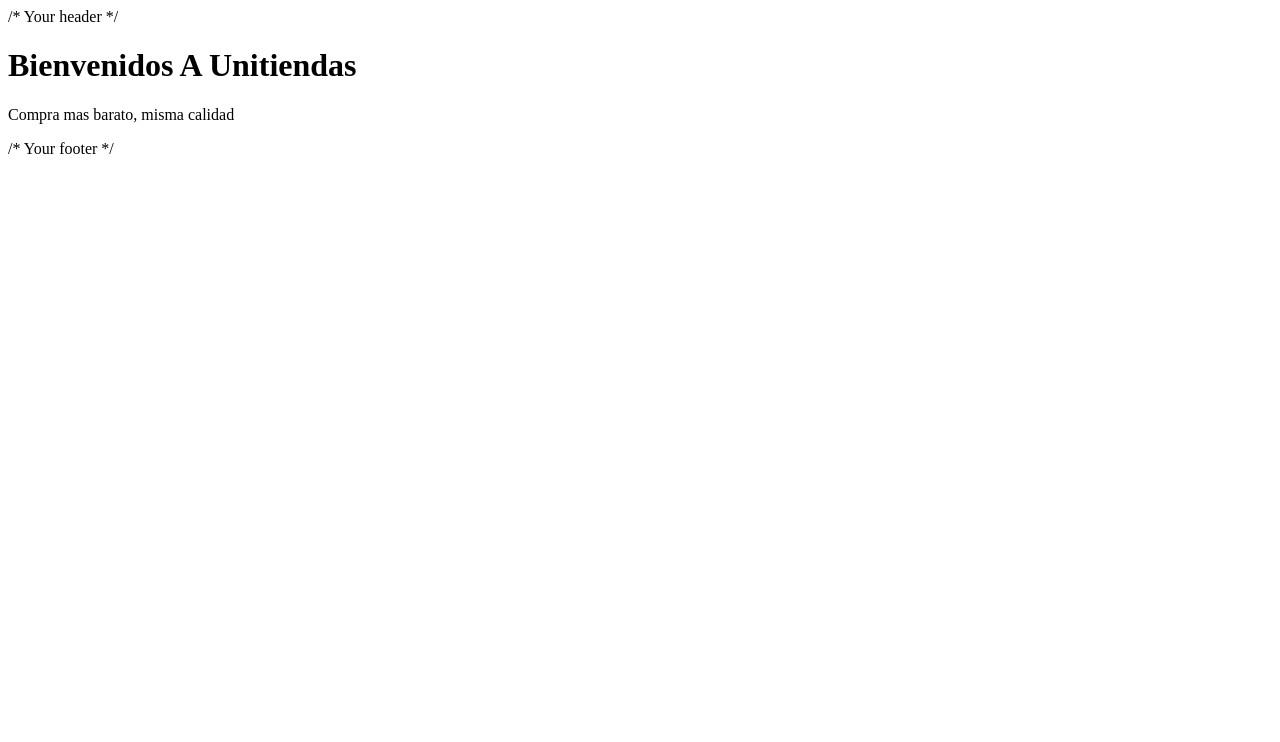
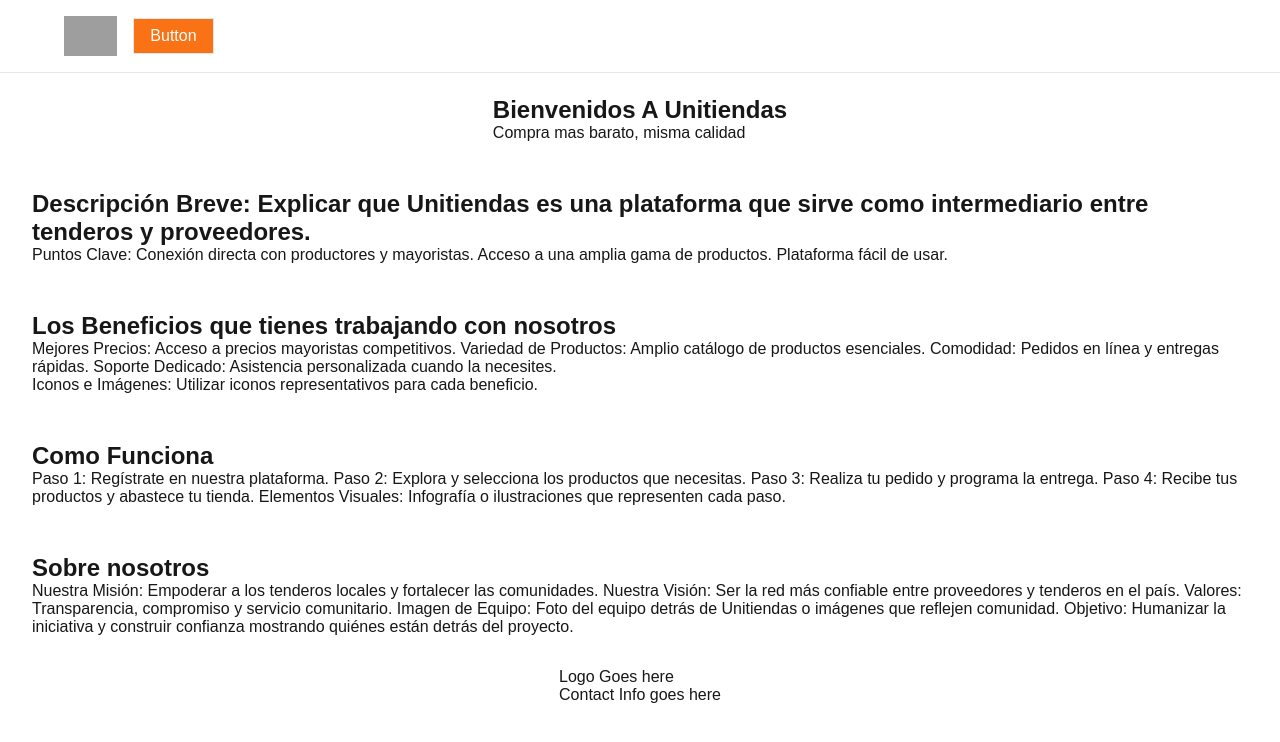
Before and after one commit to denisjosemendozavidal/unitiendas, a Next.js app: page / in a window 1280 px wide. Shown: the top 742 px of the page. Built offline with nearby package versions, Linux system fonts and the light colour scheme; grey boxes are pictures that could not be loaded.

Commit message:
Pushing to deply on vercel

```diff
--- a/src/app/layout.js
+++ b/src/app/layout.js
@@ -1,3 +1,6 @@
+import Footer from "@/components/Footer";
+import Navbar from "@/components/Navbar";
+
 export const metadata = {
   title: "Next.js",
   description: "Generated by Next.js",
@@ -7,9 +10,11 @@
   return (
     <html lang="en">
       <body>
-        <header>/* Your header */</header>
-        <main>{children}</main>
-        <footer>/* Your footer */</footer>
+        <div className="pagewrapper">
+          <Navbar />
+          <main>{children}</main>
+          <Footer />
+        </div>
       </body>
     </html>
   );
--- a/src/app/page.js
+++ b/src/app/page.js
@@ -1,5 +1,7 @@
+import "../styles/globals.css";
+
 export const metadata = {
-  title: "Your Site Title",
+  title: "UniTiendas",
   description: "A brief description of your site.",
   keywords: ["keyword1", "keyword2", "keyword3"],
   openGraph: {
@@ -33,17 +35,90 @@
 
 const HeroSection = () => {
   return (
-    <div className="heroSectionStyling">
+    <section className="heroSectionStyling">
       <h1 className="h1Styling">Bienvenidos A Unitiendas</h1>
       <p className="subTitleStyling"> Compra mas barato, misma calidad</p>
-    </div>
+    </section>
+  );
+};
+
+const WhoWeAre = () => {
+  return (
+    <section className="OverallSectionStyling">
+      <h2 className="h2Styling">
+        Descripción Breve: Explicar que Unitiendas es una plataforma que sirve
+        como intermediario entre tenderos y proveedores.
+      </h2>
+      <p className="">
+        {" "}
+        Puntos Clave: Conexión directa con productores y mayoristas. Acceso a
+        una amplia gama de productos. Plataforma fácil de usar.
+      </p>
+    </section>
+  );
+};
+
+const Benefits = () => {
+  return (
+    <section className="OverallSectionStyling">
+      <h2 className="h2Styling">
+        Los Beneficios que tienes trabajando con nosotros
+      </h2>
+      <p className="">
+        {" "}
+        Mejores Precios: Acceso a precios mayoristas competitivos. Variedad de
+        Productos: Amplio catálogo de productos esenciales. Comodidad: Pedidos
+        en línea y entregas rápidas. Soporte Dedicado: Asistencia personalizada
+        cuando la necesites.
+      </p>
+      <p className="">
+        {" "}
+        Iconos e Imágenes: Utilizar iconos representativos para cada beneficio.
+      </p>
+    </section>
+  );
+};
+
+const HowItWorks = () => {
+  return (
+    <section className="OverallSectionStyling">
+      <h2 className="h2Styling">Como Funciona</h2>
+      <p className="">
+        {" "}
+        Paso 1: Regístrate en nuestra plataforma. Paso 2: Explora y selecciona
+        los productos que necesitas. Paso 3: Realiza tu pedido y programa la
+        entrega. Paso 4: Recibe tus productos y abastece tu tienda. Elementos
+        Visuales: Infografía o ilustraciones que representen cada paso.
+      </p>
+    </section>
+  );
+};
+
+const AboutUs = () => {
+  return (
+    <section className="OverallSectionStyling">
+      <h2 className="h2Styling">Sobre nosotros</h2>
+      <p className="">
+        {" "}
+        Nuestra Misión: Empoderar a los tenderos locales y fortalecer las
+        comunidades. Nuestra Visión: Ser la red más confiable entre proveedores
+        y tenderos en el país. Valores: Transparencia, compromiso y servicio
+        comunitario. Imagen de Equipo: Foto del equipo detrás de Unitiendas o
+        imágenes que reflejen comunidad. Objetivo: Humanizar la iniciativa y
+        construir confianza mostrando quiénes están detrás del proyecto.
+      </p>
+    </section>
   );
 };
 
 export default function HomePage() {
   return (
-    <main>
+    <main className="globalPaddingAndStructuring">
       <HeroSection />
+      <WhoWeAre />
+      <Benefits />
+      <HowItWorks />
+      <AboutUs />
     </main>
   );
 }
--- a/src/components/Footer.js
+++ b/src/components/Footer.js
@@ -0,0 +1,7 @@
+export default function Footer() {
+  return (
+    <footer>
+      <div>Logo Goes here</div> <div>Contact Info goes here</div>
+    </footer>
+  );
+}
--- a/src/components/Navbar.js
+++ b/src/components/Navbar.js
@@ -0,0 +1,21 @@
+import "../styles/globals.css";
+import "../styles/navbar.css";
+
+export default function Navbar() {
+  return (
+    <header class="header">
+      <nav class="navbar">
+        <a href="#" class="nav-logo">
+          <img
+            src="https://d22po4pjz3o32e.cloudfront.net/logo-image.svg"
+            alt="Logo image"
+          />
+        </a>
+
+        <div class="nav-button">
+          <button class="button">Button</button>
+        </div>
+      </nav>
+    </header>
+  );
+}
--- a/src/styles/globals.css
+++ b/src/styles/globals.css
@@ -1,13 +1,13 @@
 :root {
   --background: #ffffff;
   --foreground: #171717;
-}
-
-@media (prefers-color-scheme: dark) {
-  :root {
-    --background: #0a0a0a;
-    --foreground: #ededed;
-  }
+  --darkBlue: #1e3a8a;
+  --green: #10b981;
+  --orange: #f97316;
+  --white: #ffffff;
+  --lightGray: #f3f4f6;
+  --darkGray: #374151;
+  --darkerGray: #1f2937;
 }
 
 html,
@@ -40,3 +40,24 @@
     color-scheme: dark;
   }
 }
+
+.pagewrapper {
+  display: flex;
+  flex-direction: column;
+  align-items: center;
+}
+
+.globalPaddingAndStructuring {
+  display: flex;
+  flex-direction: column;
+  gap: 3rem;
+  flex-wrap: wrap;
+  align-content: center;
+  align-items: center;
+  max-width: 90rem;
+  padding: 2rem;
+}
+
+.heroSectionStyling {
+  margin-top: 4rem;
+}
--- /dev/null
+++ b/src/styles/navbar.css
@@ -0,0 +1,77 @@
+.header {
+  position: fixed;
+  top: 0;
+  width: 100%;
+  background-color: #ffffff; /* Cambia el color según tu paleta */
+  border-bottom: 1px solid #e5e7eb; /* Cambia el color según tu paleta */
+  z-index: 1000;
+}
+
+/* Navbar Styles */
+.navbar {
+  display: grid;
+  grid-template-columns: 1fr max-content 1fr;
+  align-items: center;
+  padding: 0 5%;
+  min-height: 72px; /* Puedes ajustar la altura mínima */
+}
+
+.navbar .nav-logo {
+  display: flex;
+  align-items: center;
+}
+
+.navbar .nav-logo img {
+  height: 40px; /* Ajusta el tamaño del logo */
+}
+
+/* Button Styles */
+.button {
+  width: 100%;
+  padding: 12px;
+  border: 1px solid #e5e7eb;
+  background-color: #f97316; /* Color del botón */
+  color: #ffffff;
+  font-size: 16px;
+  cursor: pointer;
+  transition: background-color 0.3s;
+}
+
+.button:hover {
+  background-color: #dd6b20; /* Color al pasar el cursor */
+}
+
+.nav-button {
+  margin-top: 24px;
+}
+
+/* Desktop Styles */
+@media (min-width: 1024px) {
+  .navbar {
+    grid-template-columns: auto 1fr auto;
+    padding: 0 5%;
+    min-height: 72px;
+  }
+
+  .nav-menu {
+    position: static;
+    height: auto;
+    width: auto;
+    flex-direction: row;
+    align-items: center;
+    background-color: transparent;
+    transform: translateX(0);
+    opacity: 1;
+    transition: none;
+  }
+
+  .nav-button {
+    margin-left: 16px;
+    margin-top: 0;
+  }
+
+  .button {
+    width: auto;
+    padding: 8px 16px;
+  }
+}
```
Also changed, not shown: src/app/HowToStructureFuturePages/page.js (+9 -2 lines).
